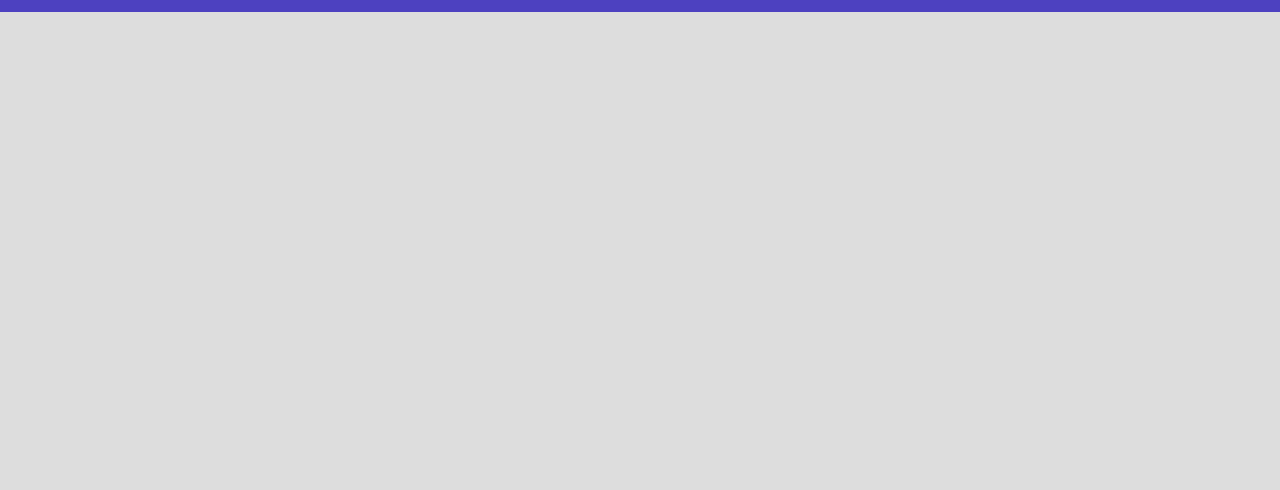
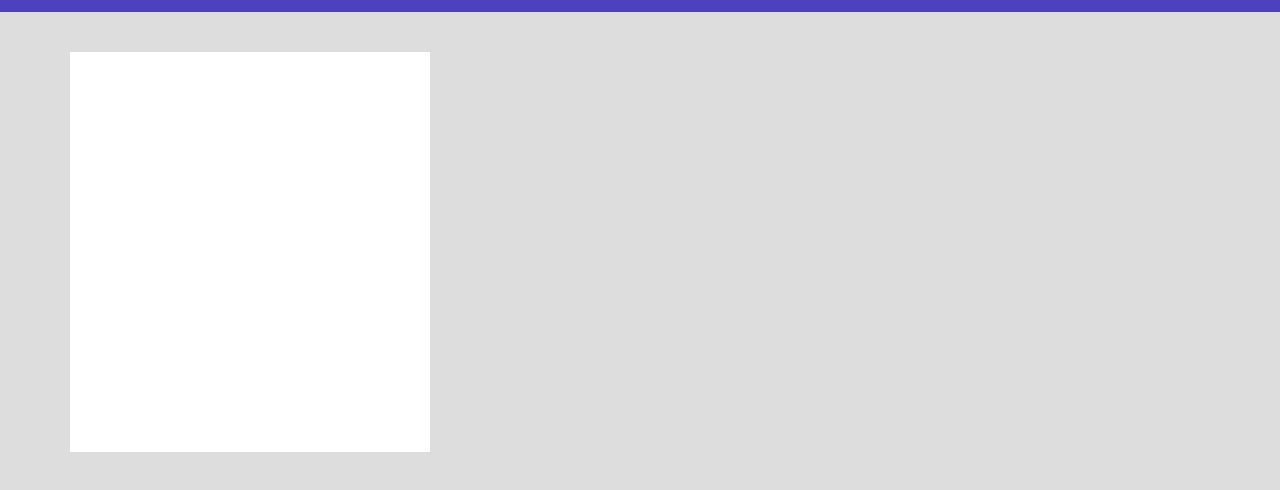
Before and after one commit to victordiast25/dsmovie_trilha_iniciante, a plain HTML site: page index.html in a window 1280 px wide. Shown: the part 48-538 px from the top of the page. Drawn offline with nearby package versions, Linux system fonts and the light colour scheme.

Commit message:
Barra Superior Parte 2.01

```diff
--- a/css/styles.css
+++ b/css/styles.css
@@ -5,6 +5,7 @@
     --bg-fundo: #ddd;
     --color-primary-header: #4d41c0;
     --cor-fonte-cabecalho: #fff;
+    --cor-bg-card: #fff;
 }
 
 
@@ -57,6 +58,7 @@ nav h1 {
 nav a {
     /*altera tudo que estiver dentro da tag "a" que esta dentro do "nav" no html*/
     font-size: 12px;
+    /* weight = peso da fonte*/
     font-weight: 400;
 }
 
@@ -69,12 +71,28 @@ a, a:hover {
 }
 
 /*bloco de estilização referente a classe da "div" criada no "nav" dentro do HTML*/
-.contato-container {
+.dsmovie-contato-container {
     display: flex;
     align-items: center;
 }
 
-.contato-container img {
+.dsmovie-contato-container img {
     /*altera tudo que estiver dentro da div class ".contato-container" e que for uma imagem */
     margin-right: 10px;
 }
+
+.dsmovie-card-filme{
+    /*width = largura do conteudo/item*/
+    width: 360px;
+    /*height = altura do conteudo/item*/
+    height: 400px;
+    background-color: var(--cor-bg-card);
+}
+
+/*id da section criado no HTML*/
+#dsmovie-card-list {
+    /*o comando padding serve para dar um espaçamento de um conteudo/item entre outro conteúdo/item
+    exemplo: nesse caso estamos dando um espaço de 40px em cima e 0px nas laterais entre o card e o header*/
+    padding: 40px 0;
+
+}
--- a/index.html
+++ b/index.html
@@ -31,7 +31,7 @@
         na identificação de elemtentos do corpo de um site -->
 
             <h1>DSmovie</h1>
-                <div class="contato-container">
+                <div class="dsmovie-contato-container">
                     <!--tag abaixo serve para inserir imagem dentro do corpo do site
                     o parametro alt representa o texto que aparecerá caso a imagem não carregue-->
                     <img src="img/icone-github.svg" alt="GitHub">
@@ -40,5 +40,24 @@
         </nav>
     </header>
 
+
+    <!--tag main significa todo o conteúdo principal após o header-->
+    <main>
+        <!--tag section significa seção dentro de uma página
+        o paramêtro id dentro da section, siginica que quando se tem apenas
+        um elemento que agrupa varios outros elementos (no caso a section é apenas 1 e ela agrupa vários cards)
+        posso utiliza-lo para poder identificar apenas esse 1 elemento que agrupa vários outros dentro dele
+        então esse id é um identificador para ser utilizado na estilização no css-->
+        <section id="dsmovie-card-list" class="container">
+            <div class="dsmovie-card-filme">
+
+
+            </div>
+
+        </section>
+
+
+    </main>
+
 </body>
 </html>
```
